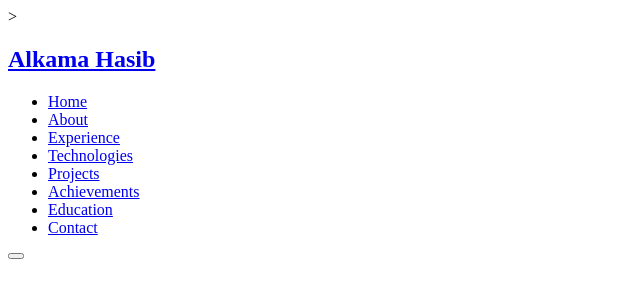
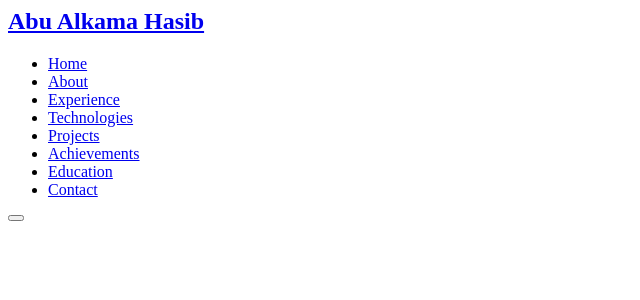
Before and after one commit to AlkamaHasib/portfolio, a Python web app: template templates/components/header.html in a window 1280 px wide. Shown: the top 300 px of the page, without its empty margins (0-640 px from the left). Run offline with Jinja, Linux system fonts and the light colour scheme; the template is opened without the code that fills it, so the values that code supplies are empty.

Commit message:
Update header.html

```diff
--- a/templates/components/header.html
+++ b/templates/components/header.html
@@ -1,7 +1,7 @@
 <header class="header">
     <nav class="nav">
         <div class="nav-brand">
-            ><a href="#home"><h2>Alkama Hasib</h2></a>
+            <a href="#home"><h2>Abu Alkama Hasib</h2></a>
         </div>
 
         <ul class="nav-links">
```
